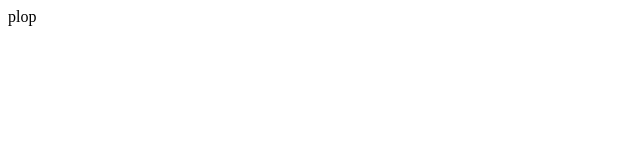
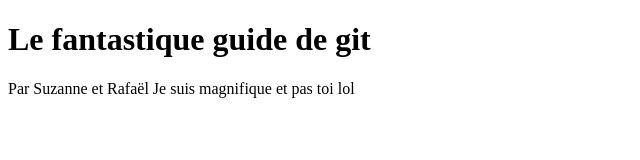
Before and after one commit to SuzanneAir/td4-, a plain HTML site: page index.html in a window 1280 px wide. Shown: the whole page, without its empty margins (0-640 px from the left). Drawn offline with Linux system fonts and the light colour scheme.

Commit message:
fantastique2

```diff
--- a/index.html
+++ b/index.html
@@ -9,7 +9,12 @@
 	</head>
 
 	<body>
-	plop
+
+	<h1> Le fantastique guide de git </h1>
+
+	Par Suzanne et Rafaël
+
+	Je suis magnifique et pas toi lol
 
 	</body>
 
```
